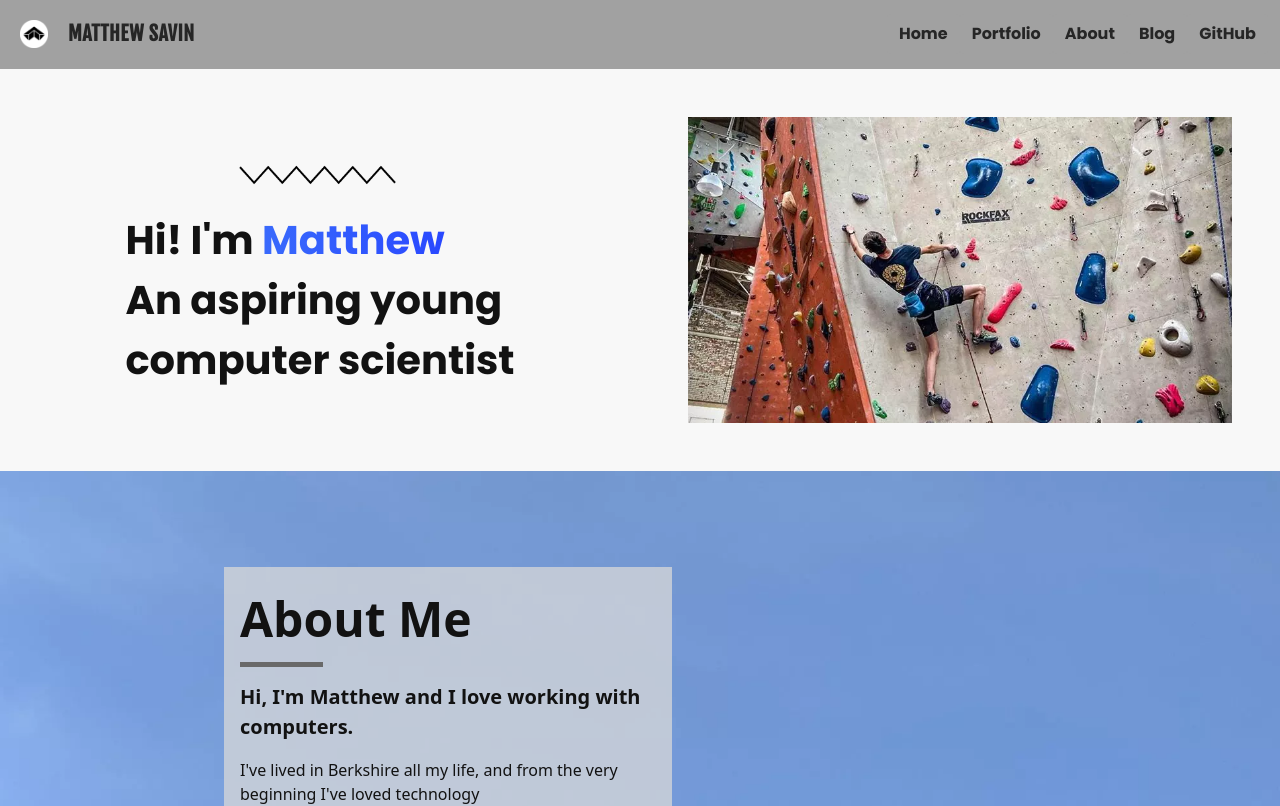
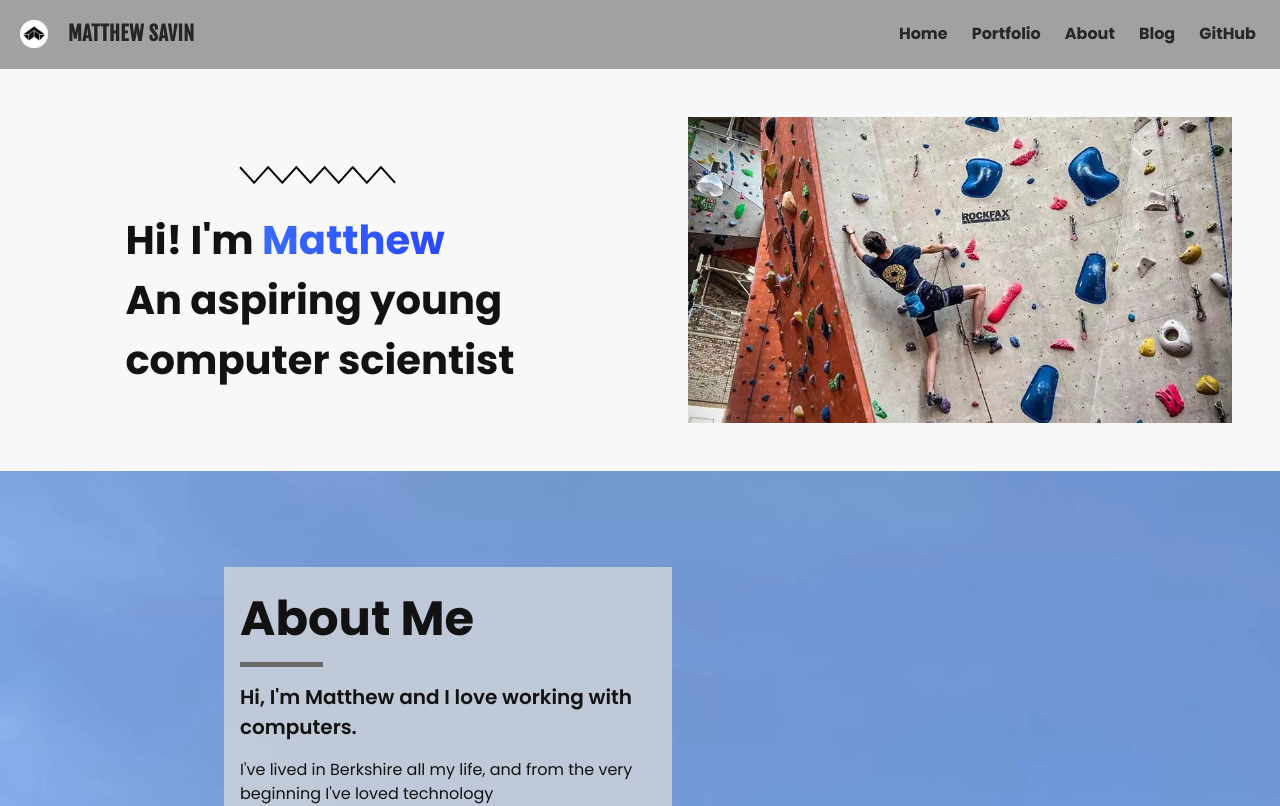
Before and after one commit to mattsavin/mattsavin.me, a Next.js app: page / in a window 1280 px wide. Shown: the top 806 px of the page. Built offline with nearby package versions, Linux system fonts and the light colour scheme.

Commit message:
Convert all sans-serif fonts to Poppins

```diff
--- a/styles/globals.css
+++ b/styles/globals.css
@@ -52,6 +52,10 @@ button {
 
 }
 
+p, h1, h2, h3, h4, h5, h6 {
+    font-family: var(--fonts);
+}
+
 
 @media (prefers-color-scheme: light) {
     .brand {
```
